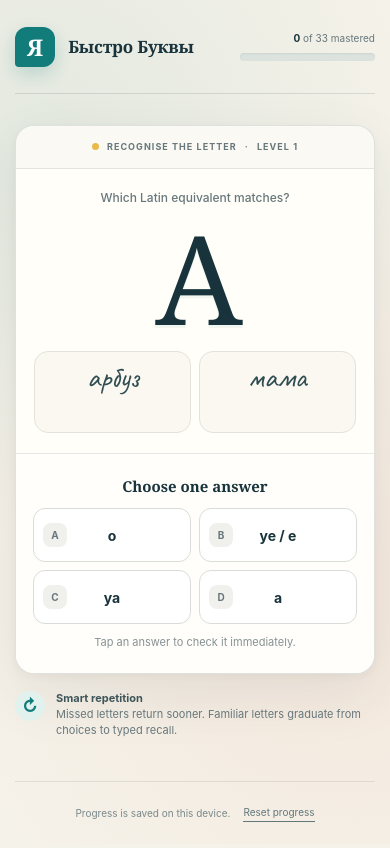
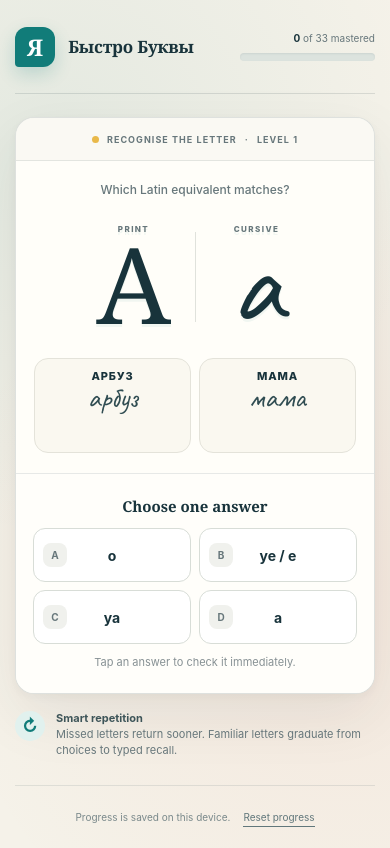
Before and after one commit to t6tv8e/russian-alph, a React (Vite) app: page / in a window 390 px wide. Built offline with nearby package versions, Linux system fonts and the light colour scheme.

Commit message:
feat: show print and cursive letter forms

```diff
--- a/src/App.css
+++ b/src/App.css
@@ -151,17 +151,53 @@
 }
 
 .cyrillic-letter {
-  min-height: 184px;
+  min-height: 190px;
   margin: 3px 0 4px;
-  display: grid;
-  place-items: center;
+  display: flex;
+  align-items: center;
+  justify-content: center;
+  gap: 28px;
   color: var(--ink);
-  font-family: Georgia, "Times New Roman", serif;
-  font-size: clamp(118px, 18vw, 168px);
   font-weight: 500;
   line-height: 1;
-  letter-spacing: -8px;
   text-shadow: 0 3px 0 rgba(17, 124, 121, 0.06);
+}
+
+.character-variant {
+  min-width: 130px;
+  display: flex;
+  flex-direction: column;
+  align-items: center;
+  justify-content: center;
+}
+
+.character-label {
+  margin-bottom: 7px;
+  color: var(--muted);
+  font-family: Inter, ui-sans-serif, system-ui, sans-serif;
+  font-size: 9px;
+  font-weight: 800;
+  letter-spacing: 1.4px;
+  text-transform: uppercase;
+}
+
+.printed-character {
+  font-family: Georgia, "Times New Roman", serif;
+  font-size: 142px;
+  line-height: 0.85;
+}
+
+.cursive-character {
+  font-family: "Caveat", cursive;
+  font-size: 158px;
+  font-weight: 600;
+  line-height: 0.76;
+}
+
+.character-divider {
+  width: 1px;
+  height: 116px;
+  background: #e0e2dc;
 }
 
 .example-list {
@@ -172,7 +208,7 @@
 
 .example {
   min-width: 0;
-  min-height: 83px;
+  min-height: 105px;
   padding: 11px 16px 8px;
   display: flex;
   flex-direction: column;
@@ -183,13 +219,23 @@
   background: #faf8f0;
 }
 
+.printed-word {
+  overflow-wrap: anywhere;
+  color: var(--ink);
+  font-size: 13px;
+  font-weight: 800;
+  letter-spacing: 1.25px;
+  line-height: 1.1;
+}
+
 .russian-word {
   overflow-wrap: anywhere;
+  margin-top: 3px;
   color: #304d52;
   font-family: "Caveat", cursive;
-  font-size: clamp(30px, 5vw, 39px);
+  font-size: clamp(30px, 5vw, 37px);
   font-weight: 600;
-  line-height: 0.95;
+  line-height: 0.9;
 }
 
 .word-details,
@@ -664,8 +710,29 @@
   }
 
   .cyrillic-letter {
-    min-height: 139px;
-    font-size: 124px;
+    min-height: 154px;
+    gap: 14px;
+  }
+
+  .character-variant {
+    min-width: 94px;
+  }
+
+  .character-label {
+    margin-bottom: 5px;
+    font-size: 8px;
+  }
+
+  .printed-character {
+    font-size: 106px;
+  }
+
+  .cursive-character {
+    font-size: 119px;
+  }
+
+  .character-divider {
+    height: 90px;
   }
 
   .example-list {
@@ -673,12 +740,17 @@
   }
 
   .example {
-    min-height: 70px;
+    min-height: 94px;
     padding-inline: 8px;
   }
 
+  .printed-word {
+    font-size: 11px;
+    letter-spacing: 0.8px;
+  }
+
   .russian-word {
-    font-size: 30px;
+    font-size: 29px;
   }
 
   .answer-area {
--- a/src/components/LetterCard.tsx
+++ b/src/components/LetterCard.tsx
@@ -28,12 +28,23 @@ export function LetterCard({
       <div className="letter-stage">
         <p className="letter-prompt">Which Latin equivalent matches?</p>
         <h1 className="cyrillic-letter" lang="ru" aria-label={`Cyrillic letter ${letter.uppercase}`}>
-          {letter.uppercase}
+          <span className="character-variant">
+            <span className="character-label">Print</span>
+            <span className="printed-character" aria-hidden="true">{letter.uppercase}</span>
+          </span>
+          <span className="character-divider" aria-hidden="true" />
+          <span className="character-variant">
+            <span className="character-label">Cursive</span>
+            <span className="cursive-character" aria-hidden="true">{letter.lowercase}</span>
+          </span>
         </h1>
 
-        <div className="example-list" aria-label="Russian example words">
+        <div className="example-list" aria-label="Russian example words in uppercase print and cursive">
           {letter.examples.map((example) => (
             <div className="example" key={example.russian}>
+              <span className="printed-word" lang="ru" aria-hidden="true">
+                {example.russian.toLocaleUpperCase('ru')}
+              </span>
               <span className="russian-word" lang="ru">{example.russian}</span>
               {revealTranslations ? (
                 <span className="word-details">
```
Also changed, not shown: 1 other file (tests, documents, lock files or other folders).
